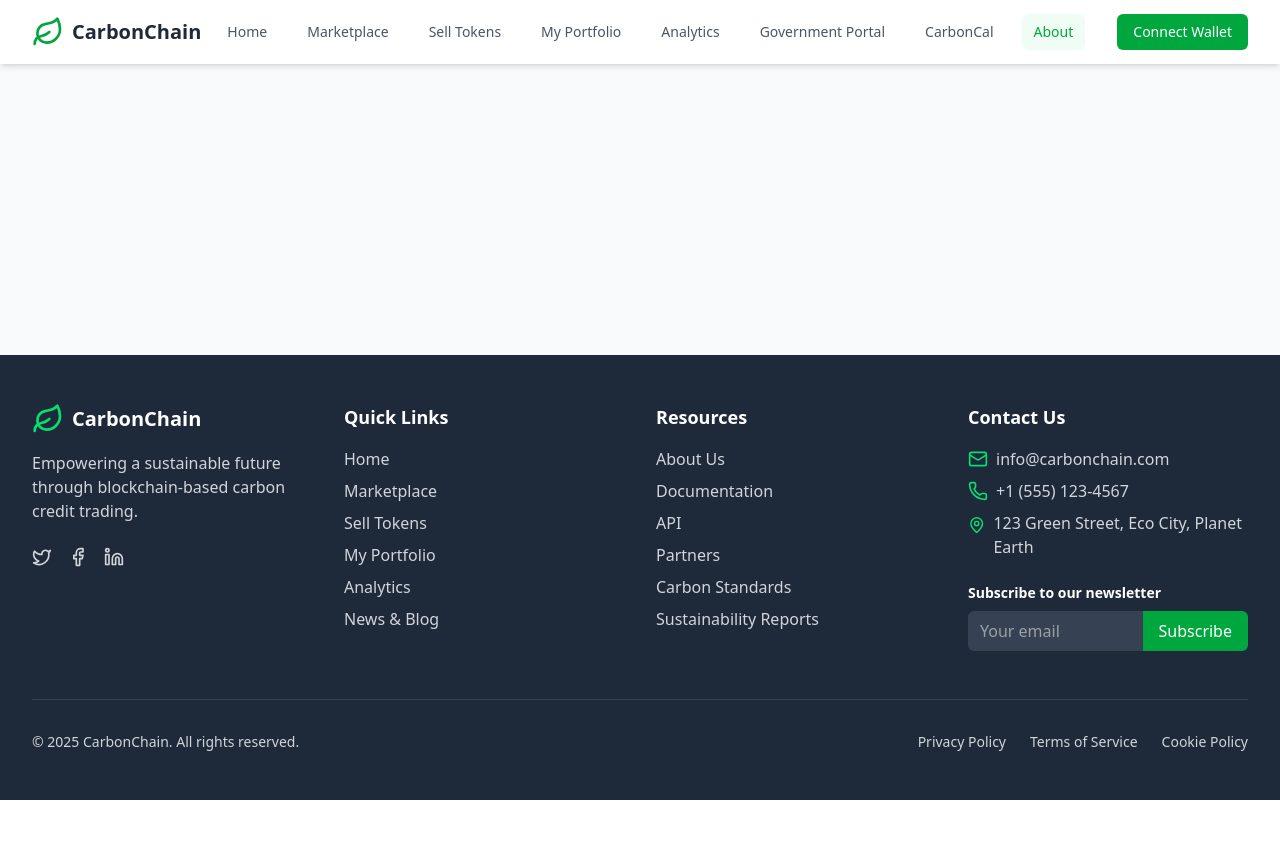
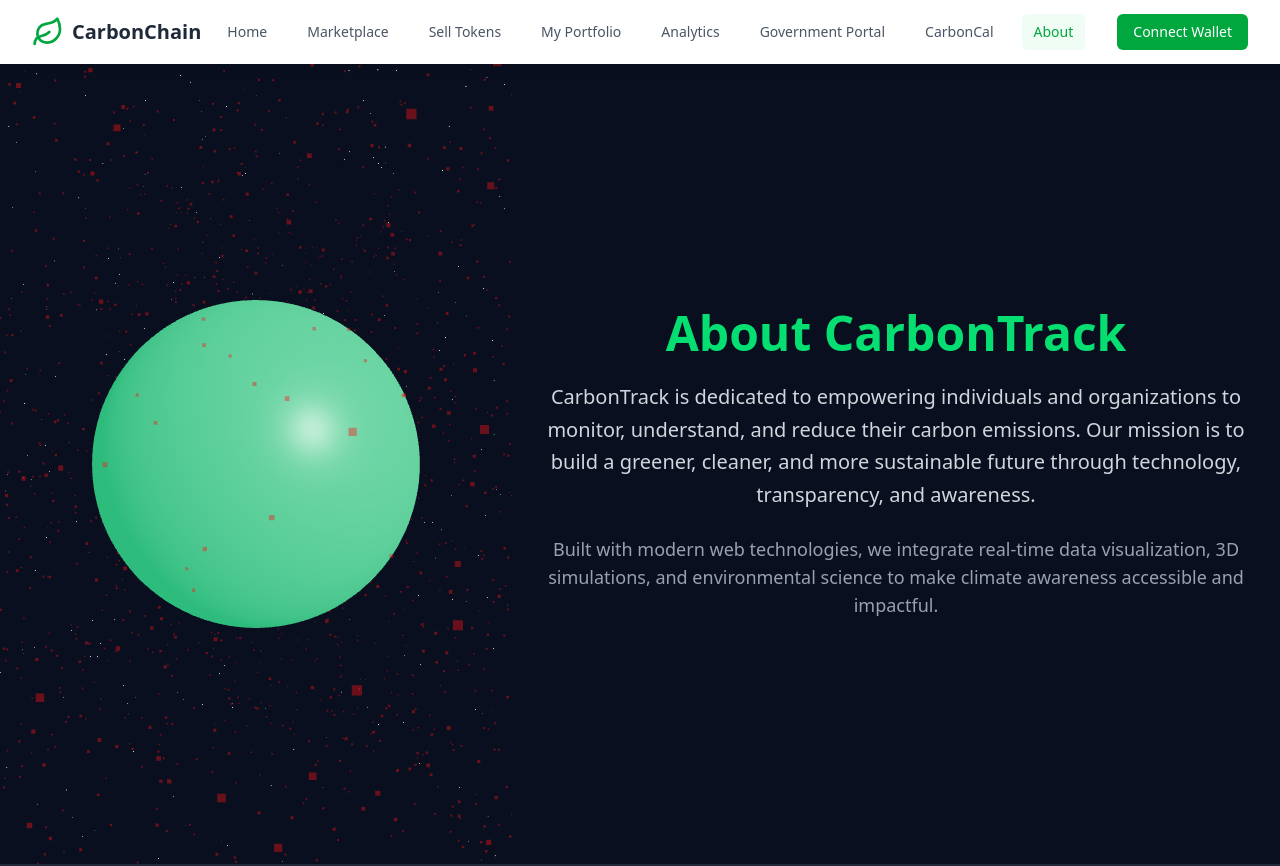
Before and after one commit to ThakreAyush/Team-Invincible, a React (Vite) app in the folder CO2-Wise/Oximair-Marketplace/oximair/: page /about in a window 1280 px wide. Shown: the top 866 px of the page. Before the commit the page ends 800 px from the top, so only its background shows below. Built offline with nearby package versions, Linux system fonts and the light colour scheme.

Commit message:
three js model added

```diff
--- a/CO2-Wise/Oximair-Marketplace/oximair/package.json
+++ b/CO2-Wise/Oximair-Marketplace/oximair/package.json
@@ -10,12 +10,15 @@
     "preview": "vite preview"
   },
   "dependencies": {
+    "@react-three/drei": "^10.0.6",
+    "@react-three/fiber": "^9.1.2",
     "@tailwindcss/vite": "^4.1.4",
     "lucide-react": "^0.488.0",
     "react": "^19.0.0",
     "react-dom": "^19.0.0",
     "react-router-dom": "^7.5.0",
-    "tailwindcss": "^4.1.4"
+    "tailwindcss": "^4.1.4",
+    "three": "^0.175.0"
   },
   "devDependencies": {
     "@eslint/js": "^9.21.0",
--- a/CO2-Wise/Oximair-Marketplace/oximair/src/App.jsx
+++ b/CO2-Wise/Oximair-Marketplace/oximair/src/App.jsx
@@ -10,7 +10,7 @@ import CarbonCal from "./components/calculator/CarbonCal";
 // import SellTokens from "./pages/SellTokens"
 // import Portfolio from "./pages/Portfolio"
 // import GovernmentPortal from "./pages/GovernmentPortal"
-// import About from "./pages/About"
+import About from "./components/About"
 // import Analytics from "./pages/Analytics"
 // import News from "./pages/News"
 
@@ -52,7 +52,7 @@ function App() {
             {/* <Route path="/sell" element={<SellTokens isWalletConnected={isWalletConnected} />} />
             <Route path="/portfolio" element={<Portfolio isWalletConnected={isWalletConnected} />} />
             <Route path="/government" element={<GovernmentPortal />} /> */}
-            {/* <Route path="/about" element={<About />} /> */}
+            <Route path="/about" element={<About />} />
             {/* <Route path="/analytics" element={<Analytics isWalletConnected={isWalletConnected} />} /> */}
             {/* <Route path="/news" element={<News />} /> */}
           </Routes>
--- /dev/null
+++ b/CO2-Wise/Oximair-Marketplace/oximair/src/components/About.jsx
@@ -0,0 +1,30 @@
+// src/pages/About.jsx
+import React from "react";
+import EarthCanvas from "../components/EarthCanvas";
+
+const About = () => {
+  return (
+    <div className="relative w-full h-screen overflow-hidden bg-[#0a0f1f] text-white flex items-center justify-center">
+      <EarthCanvas />
+
+      <div className="relative z-10 max-w-3xl px-6 text-center space-y-6">
+        <h1 className="text-4xl md:text-5xl font-bold text-green-400">
+          About CarbonTrack
+        </h1>
+        <p className="text-lg md:text-xl leading-relaxed text-gray-300">
+          CarbonTrack is dedicated to empowering individuals and organizations
+          to monitor, understand, and reduce their carbon emissions. Our mission
+          is to build a greener, cleaner, and more sustainable future through
+          technology, transparency, and awareness.
+        </p>
+        <p className="text-md md:text-lg text-gray-400">
+          Built with modern web technologies, we integrate real-time data
+          visualization, 3D simulations, and environmental science to make
+          climate awareness accessible and impactful.
+        </p>
+      </div>
+    </div>
+  );
+};
+
+export default About;
--- /dev/null
+++ b/CO2-Wise/Oximair-Marketplace/oximair/src/components/EarthCanvas.jsx
@@ -0,0 +1,81 @@
+// src/components/EarthCanvas.jsx
+import React, { useRef } from 'react'
+import { Canvas, useFrame } from '@react-three/fiber'
+import { OrbitControls, Stars } from '@react-three/drei'
+import * as THREE from 'three'
+
+const PollutionParticles = () => {
+  const particlesRef = useRef()
+
+  useFrame(() => {
+    if (particlesRef.current) {
+      particlesRef.current.rotation.y += 0.001
+    }
+  })
+
+  const count = 3000
+  const positions = new Float32Array(count * 3)
+
+  for (let i = 0; i < count * 3; i++) {
+    positions[i] = (Math.random() - 0.5) * 10
+  }
+
+  return (
+    <points ref={particlesRef}>
+      <bufferGeometry>
+        <bufferAttribute
+          attach="attributes-position"
+          count={positions.length / 3}
+          array={positions}
+          itemSize={3}
+        />
+      </bufferGeometry>
+      <pointsMaterial
+        color="#ff0000"
+        size={0.03}
+        sizeAttenuation
+        transparent
+        opacity={0.4}
+      />
+    </points>
+  )
+}
+
+const Earth = () => {
+  const meshRef = useRef()
+
+  useFrame(() => {
+    if (meshRef.current) {
+      meshRef.current.rotation.y += 0.001
+    }
+  })
+
+  return (
+    <mesh ref={meshRef}>
+      <sphereGeometry args={[1.5, 64, 64]} />
+      <meshStandardMaterial
+        color="#00ffae"
+        emissive="#0aff9d"
+        emissiveIntensity={0.3}
+        roughness={0.4}
+        metalness={0.2}
+      />
+    </mesh>
+  )
+}
+
+const EarthCanvas = () => {
+  return (
+    <Canvas camera={{ position: [0, 0, 5] }} className="absolute inset-0 z-0">
+      <ambientLight intensity={0.5} />
+      <directionalLight position={[2, 2, 5]} intensity={1} />
+      <OrbitControls enableZoom={false} autoRotate autoRotateSpeed={0.5} />
+      <Stars radius={100} depth={50} count={4000} factor={4} fade />
+
+      <Earth />
+      <PollutionParticles />
+    </Canvas>
+  )
+}
+
+export default EarthCanvas
```
Also changed, not shown: 1 other file (tests, documents, lock files or other folders).
